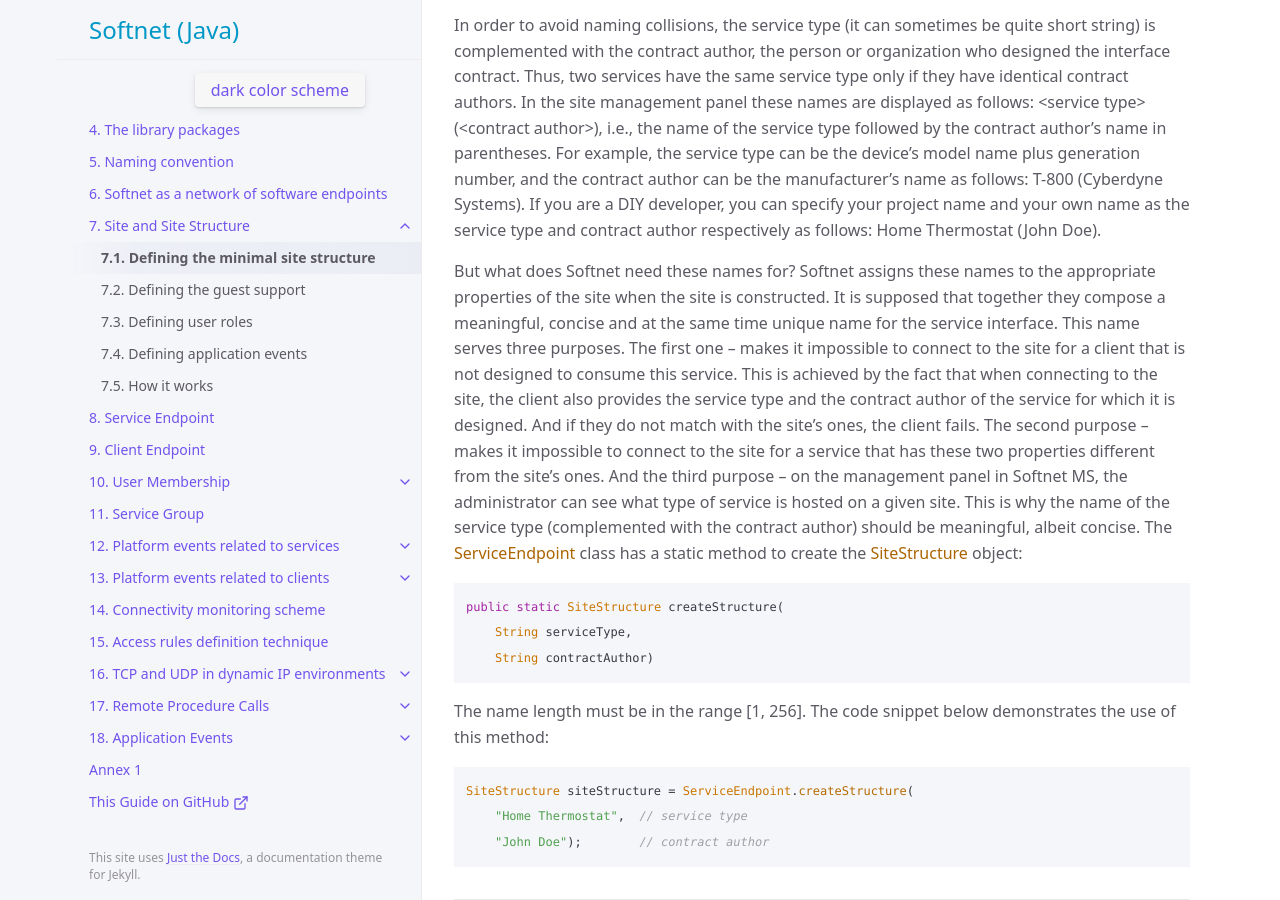
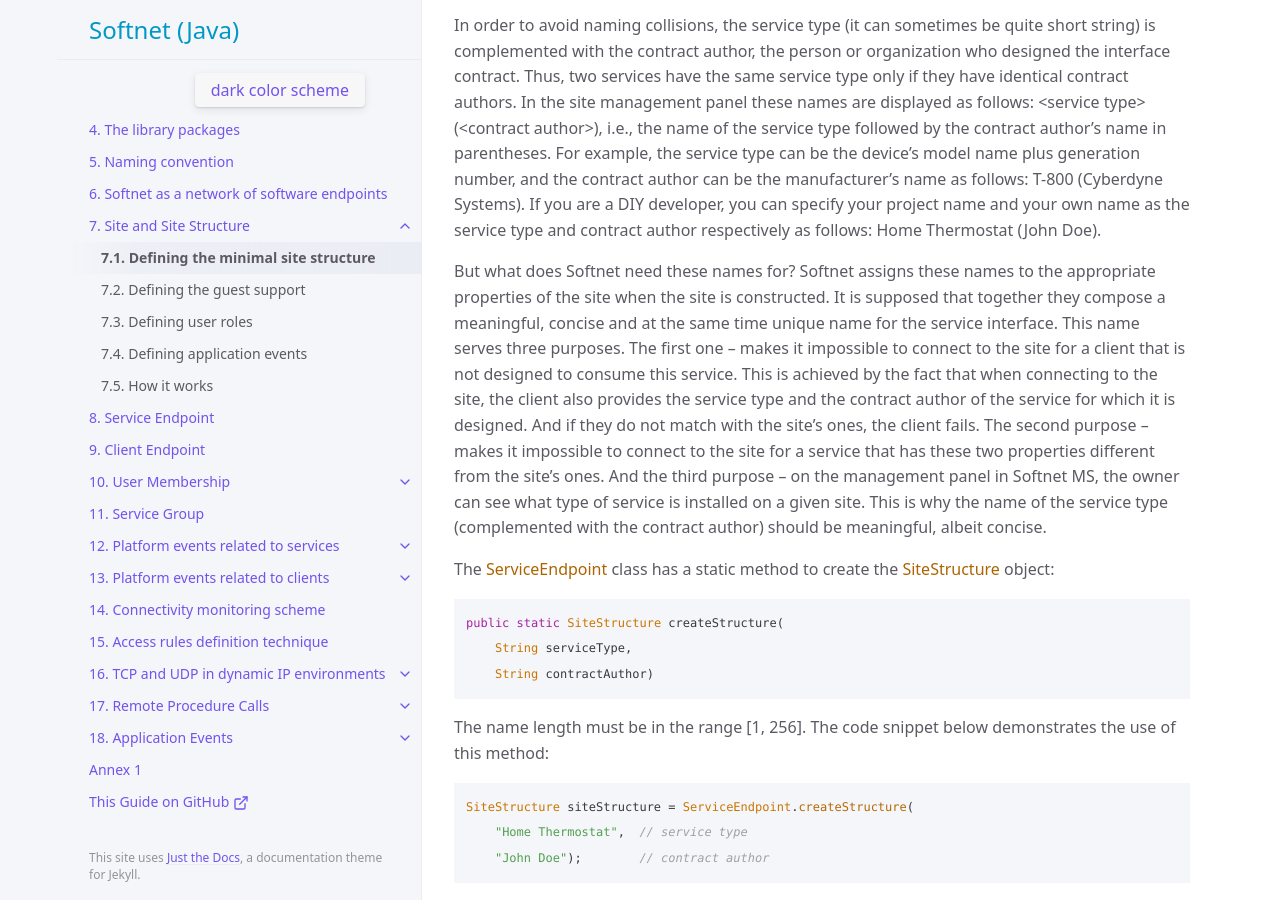
Before and after one commit to Softnet-Free/softnet-java, a Jekyll site: the page built from docs/site/sections/minimal-structure.md, in a window 1280 px wide and 900 px high, scrolled down 398 px. Built offline with Jekyll 4.4.1, drawn with Linux system fonts in a browser that asks for light colours.

Commit message:
update to text

````diff
--- a/docs/site/sections/minimal-structure.md
+++ b/docs/site/sections/minimal-structure.md
@@ -11,7 +11,8 @@ The development of a service application begins with defining the site structure
 
  In order to avoid naming collisions, the service type (it can sometimes be quite short string) is complemented with the contract author, the person or organization who designed the interface contract. Thus, two services have the same service type only if they have identical contract authors. In the site management panel these names are displayed as follows: &lt;service type&gt; (&lt;contract author&gt;), i.e., the name of the service type followed by the contract author's name in parentheses. For example, the service type can be the device’s model name plus generation number, and the contract author can be the manufacturer's name as follows: T-800 (Cyberdyne Systems). If you are a DIY developer, you can specify your project name and your own name as the service type and contract author respectively as follows: Home Thermostat (John Doe).
 
- But what does Softnet need these names for? Softnet assigns these names to the appropriate properties of the site when the site is constructed. It is supposed that together they compose a meaningful, concise and at the same time unique name for the service interface. This name serves three purposes. The first one – makes it impossible to connect to the site for a client that is not designed to consume this service. This is achieved by the fact that when connecting to the site, the client also provides the service type and the contract author of the service for which it is designed. And if they do not match with the site’s ones, the client fails. The second purpose – makes it impossible to connect to the site for a service that has these two properties different from the site’s ones. And the third purpose – on the management panel in Softnet MS, the administrator can see what type of service is hosted on a given site. This is why the name of the service type (complemented with the contract author) should be meaningful, albeit concise.
+ But what does Softnet need these names for? Softnet assigns these names to the appropriate properties of the site when the site is constructed. It is supposed that together they compose a meaningful, concise and at the same time unique name for the service interface. This name serves three purposes. The first one – makes it impossible to connect to the site for a client that is not designed to consume this service. This is achieved by the fact that when connecting to the site, the client also provides the service type and the contract author of the service for which it is designed. And if they do not match with the site’s ones, the client fails. The second purpose – makes it impossible to connect to the site for a service that has these two properties different from the site’s ones. And the third purpose – on the management panel in Softnet MS, the owner can see what type of service is installed on a given site. This is why the name of the service type (complemented with the contract author) should be meaningful, albeit concise.
+
 The <span class="datatype">ServiceEndpoint</span> class has a static method to create the <span class="datatype">SiteStructure</span> object:
 ```java
 public static SiteStructure createStructure(
````
